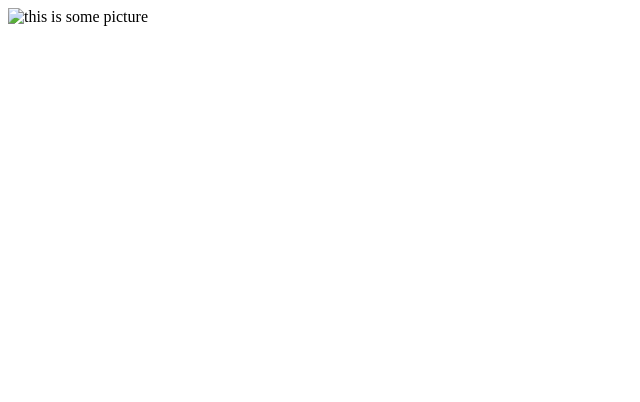
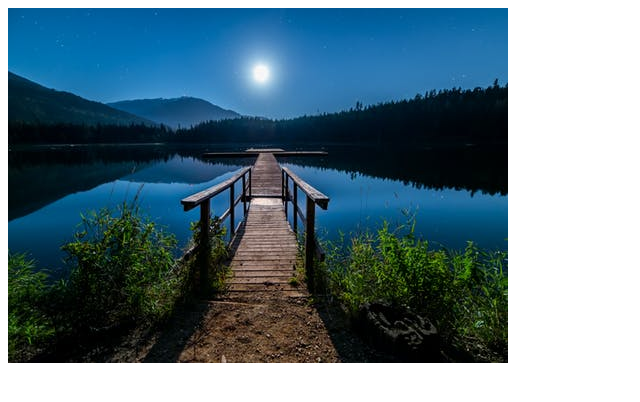
Before and after one commit to Esko19/Front-end-development, a plain HTML site: page images/index.html in a window 1280 px wide. Shown: the whole page, without its empty margins (0-640 px from the left). Drawn offline with Linux system fonts and the light colour scheme.

Commit message:
Image name corrected

```diff
--- a/images/index.html
+++ b/images/index.html
@@ -6,6 +6,6 @@
     <title>Images</title>
 </head>
 <body>
-    <img src="pexels-photo-412612.png" alt="this is some picture">
+    <img src="pexels-photo-414612.png" alt="this is some picture">
 </body>
 </html>
```
